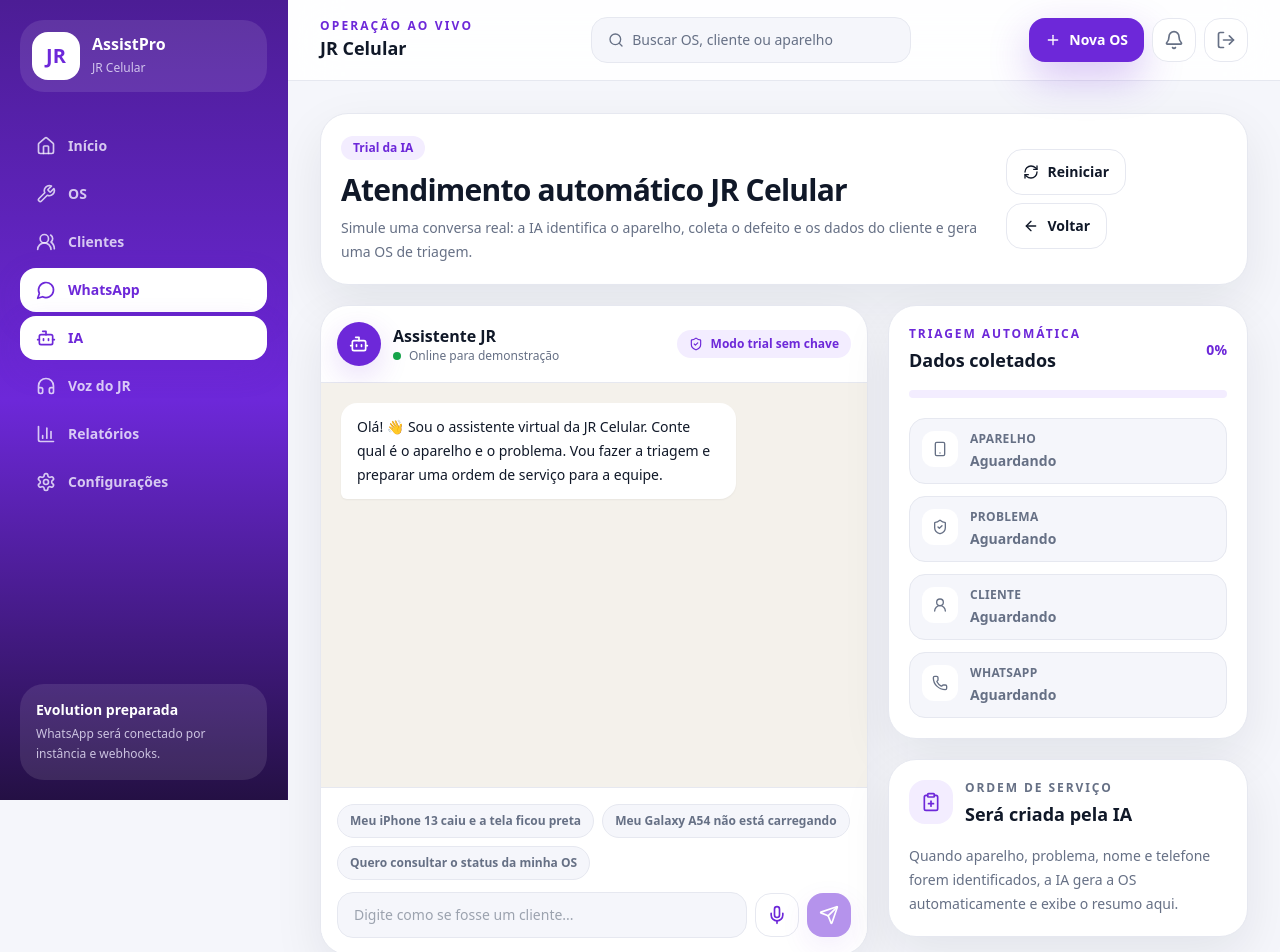
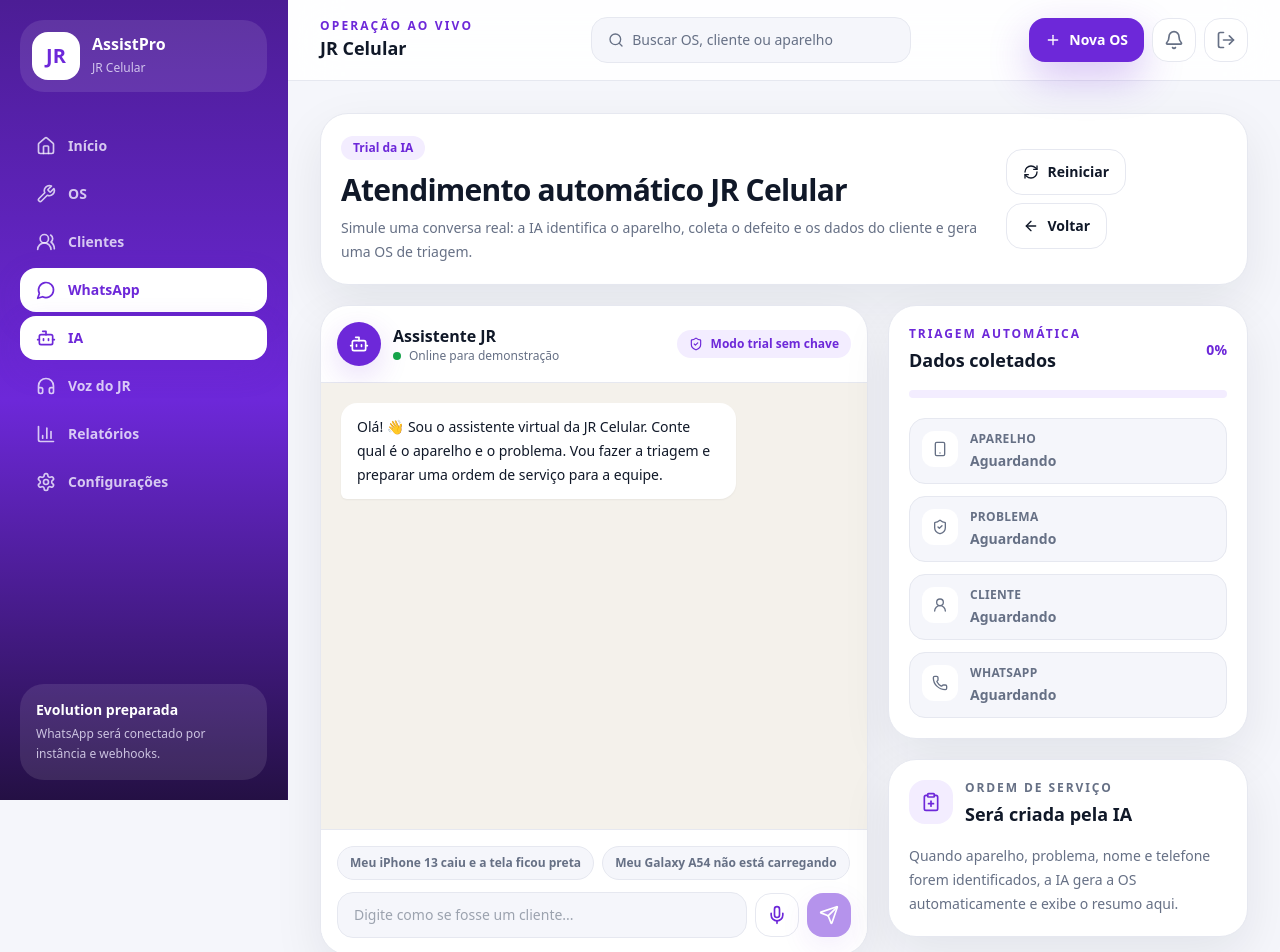
Before and after one commit to anthonytribeiro587/assistpro, a Next.js app: page /whatsapp/chat in a window 1280 px wide. Shown: the top 952 px of the page. Built offline with nearby package versions, Linux system fonts and the light colour scheme.

Commit message:
fix: lock completed trial conversation

```diff
--- a/app/(app)/whatsapp/chat/page.tsx
+++ b/app/(app)/whatsapp/chat/page.tsx
@@ -61,8 +61,7 @@ const initialMessage: Message = {
 
 const quickPrompts = [
   'Meu iPhone 13 caiu e a tela ficou preta',
-  'Meu Galaxy A54 não está carregando',
-  'Quero consultar o status da minha OS'
+  'Meu Galaxy A54 não está carregando'
 ];
 
 function createMessage(role: Message['role'], content: string): Message {
@@ -123,7 +122,7 @@ export default function AiChatPage() {
 
   async function sendMessage(content: string) {
     const trimmed = content.trim();
-    if (!trimmed || isLoading) return;
+    if (!trimmed || isLoading || serviceOrder) return;
 
     const userMessage = createMessage('user', trimmed);
     const nextMessages = [...messages, userMessage];
@@ -153,7 +152,9 @@ export default function AiChatPage() {
       setContext(payload.context);
       setProgress(payload.progress);
       setProvider(payload.provider);
-      setServiceOrder(payload.serviceOrder);
+      if (payload.serviceOrder) {
+        setServiceOrder(payload.serviceOrder);
+      }
       setMessages((current) => [...current, createMessage('assistant', payload.response)]);
     } catch (requestError) {
       setError(requestError instanceof Error ? requestError.message : 'Falha ao responder.');
@@ -265,9 +266,9 @@ export default function AiChatPage() {
               <input
                 value={message}
                 onChange={(event: ChangeEvent<HTMLInputElement>) => setMessage(event.target.value)}
-                disabled={isLoading}
+                disabled={isLoading || Boolean(serviceOrder)}
                 className="min-w-0 flex-1 rounded-2xl border border-line bg-app px-4 py-3 text-sm outline-none transition focus:border-brand focus:bg-white disabled:opacity-60"
-                placeholder="Digite como se fosse um cliente..."
+                placeholder={serviceOrder ? 'OS criada. Reinicie para uma nova simulação.' : 'Digite como se fosse um cliente...'}
                 aria-label="Mensagem para o assistente"
               />
               <Link
@@ -279,7 +280,7 @@ export default function AiChatPage() {
               </Link>
               <button
                 type="submit"
-                disabled={!message.trim() || isLoading}
+                disabled={!message.trim() || isLoading || Boolean(serviceOrder)}
                 aria-label="Enviar mensagem"
                 className="grid h-11 w-11 shrink-0 place-items-center rounded-2xl bg-brand text-white shadow-soft transition hover:bg-brandDark disabled:cursor-not-allowed disabled:opacity-50"
               >
```
